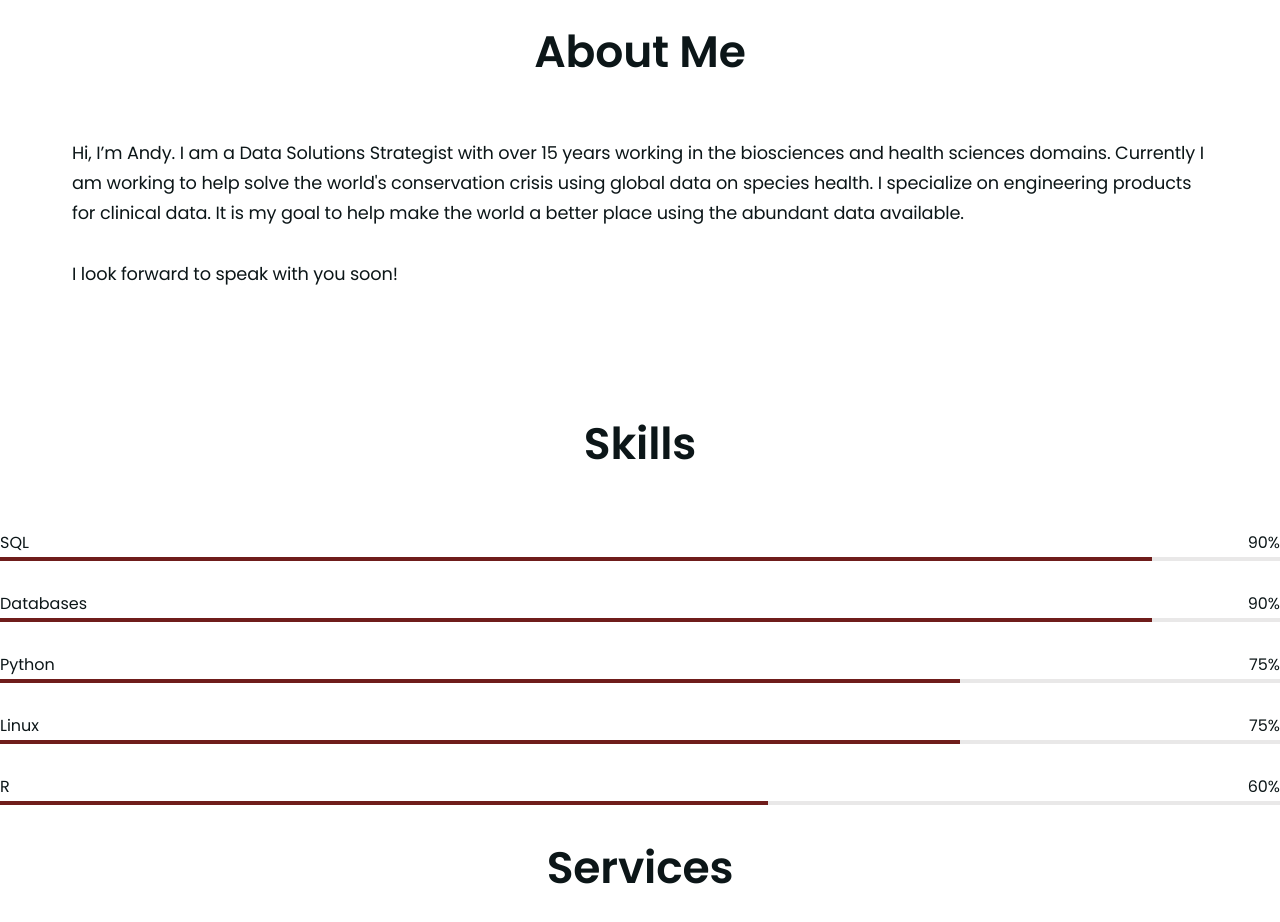
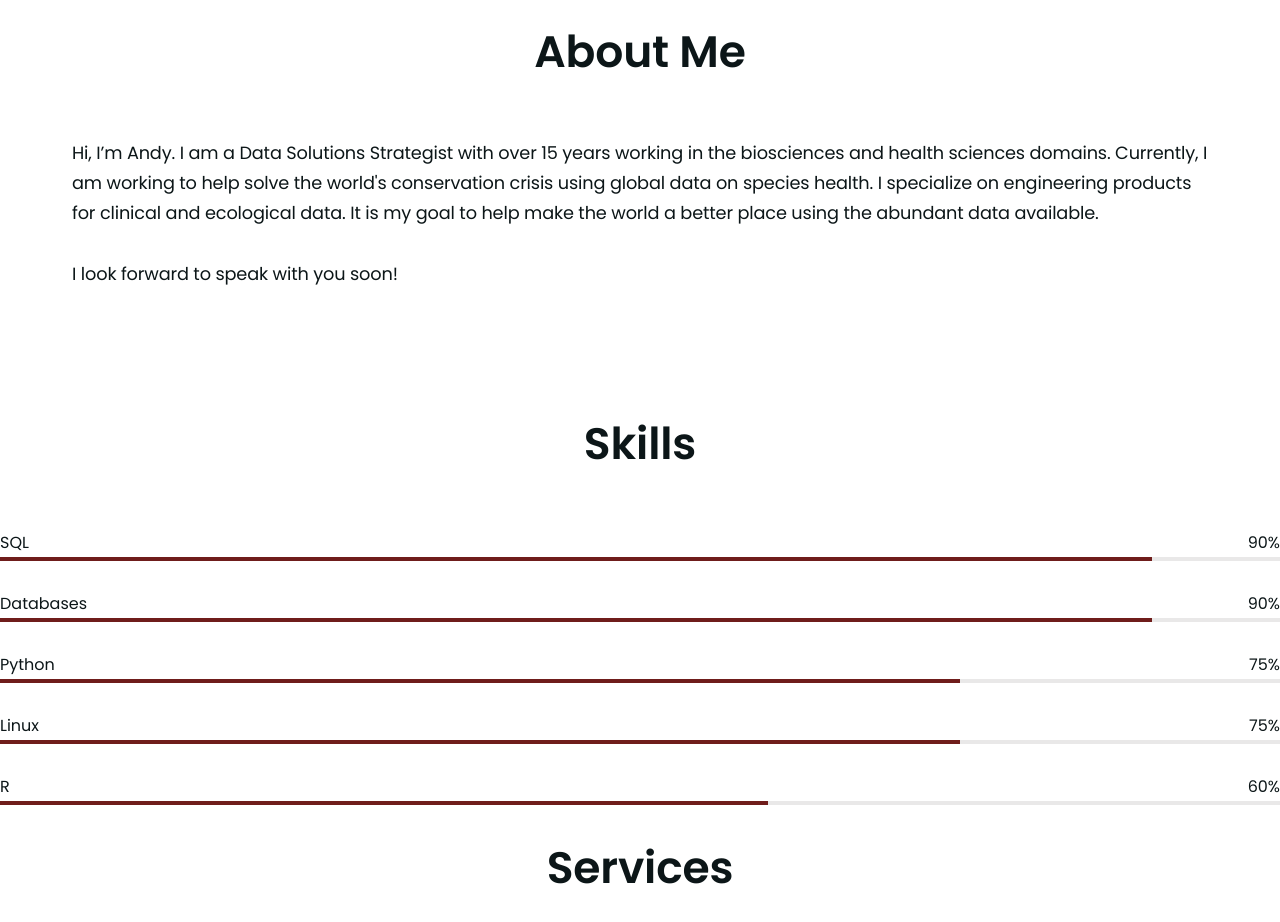
Before and after one commit to ydnadev/ydnadev.github.io, a plain HTML site: page index.html in a window 1280 px wide. Shown: the part 1100-2022 px from the top of the page. Drawn offline with nearby package versions, Linux system fonts and the light colour scheme.

Commit message:
Edit index.html

```diff
--- a/index.html
+++ b/index.html
@@ -65,10 +65,10 @@
           <div class="about-content">
             <p class="about-descr">
               Hi, I’m Andy. I am a Data Solutions Strategist with over 15 years
-	      working in the biosciences and health sciences domains. Currently
+	      working in the biosciences and health sciences domains. Currently,
 	      I am working to help solve the world's conservation crisis using
 	      global data on species health. I specialize on engineering products
-	      for clinical data. It is my goal to help make the world a better
+	      for clinical and ecological data. It is my goal to help make the world a better
 	      place using the abundant data available.
               <br /><br />I look forward to speak with you soon!
             </p>
```
